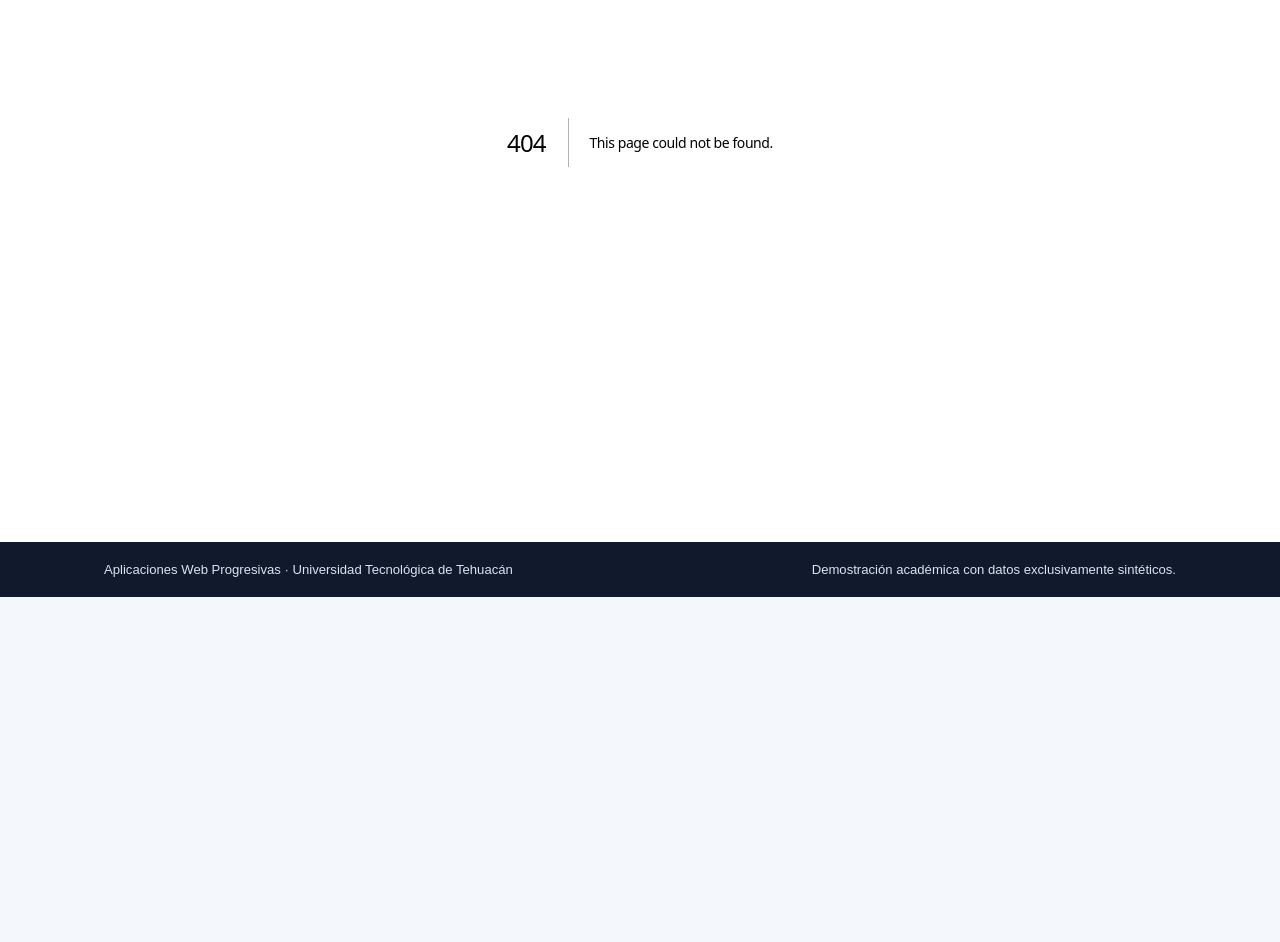
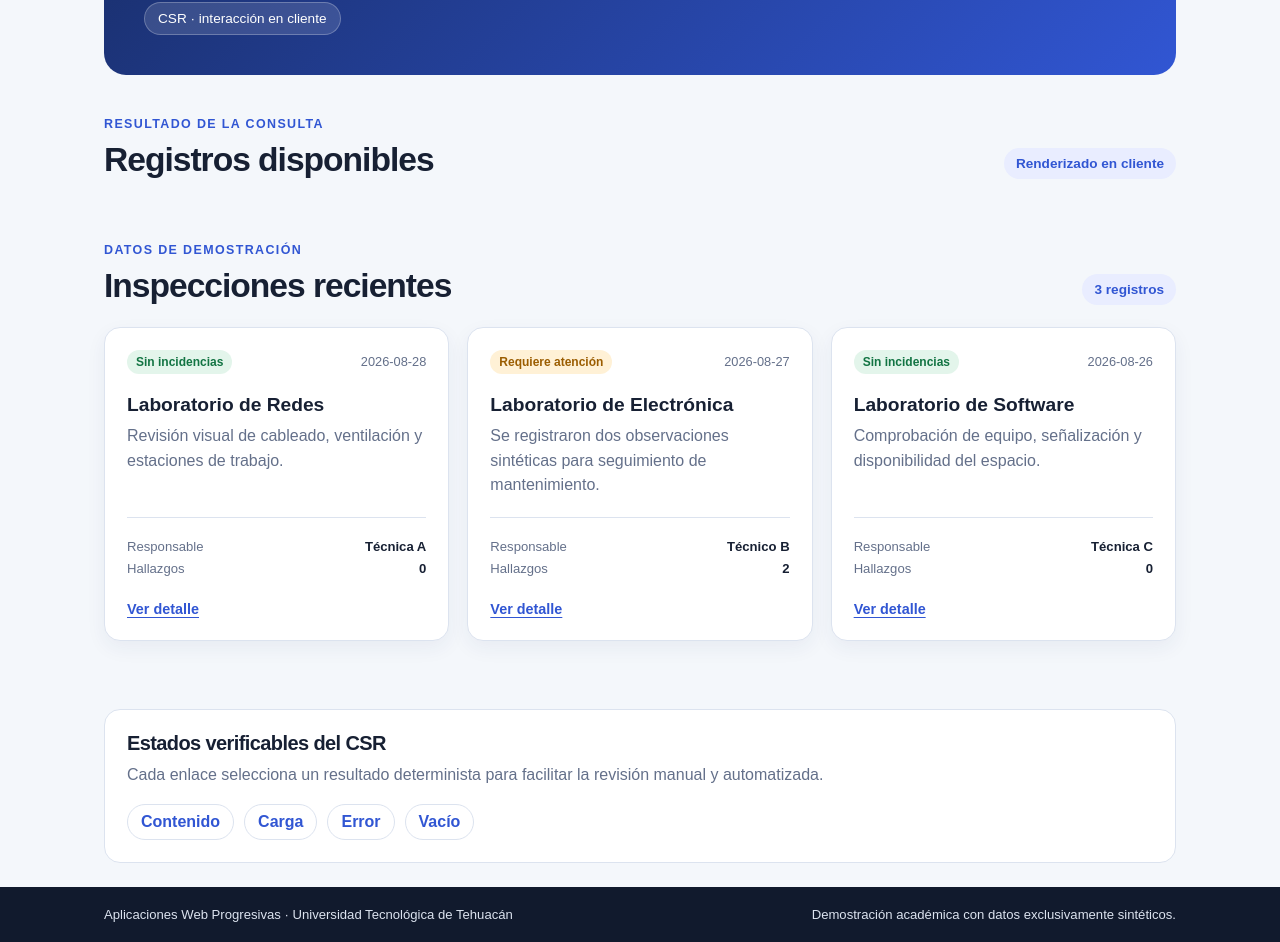
Before and after one commit to imnotfrank-x/pwa-inspecciones-, a Next.js app: page /inspecciones in a window 1280 px wide. Before the commit this address had no page. Shown: the part 329-1271 px from the top of the page. Before the commit the page ends 926 px from the top, so only its background shows below. Built offline with nearby package versions, Linux system fonts and the light colour scheme.

Commit message:
feat: agregar listado csr de inspecciones

```diff
--- a/package.json
+++ b/package.json
@@ -10,7 +10,7 @@
     "dev": "next dev",
     "build": "next build",
     "start": "next start",
-    "test": "node tests/starter.spec.mjs && node tests/manifest.spec.ts && node tests/inspection-states.spec.ts && node tests/app-shell.spec.ts && node tests/service-worker.spec.ts && node tests/offline.spec.ts",
+    "test": "node tests/starter.spec.mjs && node tests/manifest.spec.ts && node tests/inspection-states.spec.ts && node tests/app-shell.spec.ts && node tests/service-worker.spec.ts && node tests/offline.spec.ts && node tests/rendering.spec.ts",
     "verify": "node scripts/verify.mjs"
   },
   "dependencies": {
--- a/src/app/globals.css
+++ b/src/app/globals.css
@@ -189,6 +189,25 @@ dl { border-top: 1px solid var(--line); margin: 18px 0 0; padding-top: 14px; }
 dl div { display: flex; justify-content: space-between; gap: 12px; margin: 7px 0; }
 dt { color: var(--muted); font-size: .82rem; }
 dd { font-size: .82rem; font-weight: 700; margin: 0; text-align: right; }
+
+.card-action {
+  color: var(--accent);
+  display: inline-flex;
+  font-size: 0.9rem;
+  font-weight: 700;
+  margin-top: 18px;
+  text-underline-offset: 3px;
+}
+
+.card-action:hover {
+  color: #2445b5;
+}
+
+.card-action:focus-visible {
+  border-radius: 4px;
+  outline: 3px solid var(--accent);
+  outline-offset: 3px;
+}
 
 .state-panel {
   background: var(--surface);
--- /dev/null
+++ b/src/app/inspecciones/page.tsx
@@ -0,0 +1,162 @@
+"use client";
+
+import { useEffect, useState } from "react";
+import { InspectionList } from "../../components/inspection-list";
+import { LoadingState } from "../../components/loading-state";
+import {
+  inspections as syntheticInspections,
+  type Inspection
+} from "../../lib/data/inspections";
+
+type RequestedState = "ready" | "loading" | "error" | "empty";
+type ClientState = RequestedState;
+
+const SYNTHETIC_DELAY_MS = 350;
+
+function readRequestedState(): RequestedState {
+  const requestedState = new URLSearchParams(window.location.search).get(
+    "estado"
+  );
+
+  switch (requestedState) {
+    case "carga":
+      return "loading";
+    case "error":
+      return "error";
+    case "vacio":
+      return "empty";
+    default:
+      return "ready";
+  }
+}
+
+export default function InspectionsPage() {
+  const [requestedState, setRequestedState] =
+    useState<RequestedState | null>(null);
+  const [clientState, setClientState] = useState<ClientState>("loading");
+  const [records, setRecords] = useState<Inspection[]>([]);
+  const [attempt, setAttempt] = useState(0);
+
+  useEffect(() => {
+    setRequestedState(readRequestedState());
+  }, []);
+
+  useEffect(() => {
+    if (requestedState === null) {
+      return;
+    }
+
+    setClientState("loading");
+    setRecords([]);
+
+    if (requestedState === "loading") {
+      return;
+    }
+
+    const timeoutId = window.setTimeout(() => {
+      if (requestedState === "error") {
+        setClientState("error");
+        return;
+      }
+
+      if (requestedState === "empty") {
+        setClientState("empty");
+        return;
+      }
+
+      setRecords(syntheticInspections);
+      setClientState("ready");
+    }, SYNTHETIC_DELAY_MS);
+
+    return () => window.clearTimeout(timeoutId);
+  }, [attempt, requestedState]);
+
+  function retryLoading() {
+    window.history.replaceState(null, "", "/inspecciones");
+    setRequestedState("ready");
+    setAttempt((currentAttempt) => currentAttempt + 1);
+  }
+
+  return (
+    <div className="page-shell">
+      <section aria-labelledby="inspections-page-title" className="hero">
+        <p className="eyebrow">Semana 4 · Renderizado CSR</p>
+        <h1 id="inspections-page-title">Listado de inspecciones</h1>
+        <p className="lead">
+          Esta ruta carga en el navegador registros exclusivamente sintéticos
+          y permite comprobar sus estados sin depender de servicios externos.
+        </p>
+        <span className="status">CSR · interacción en cliente</span>
+      </section>
+
+      <section
+        aria-labelledby="csr-result-heading"
+        className="content-section"
+        id="csr-result"
+      >
+        <div className="section-heading">
+          <div>
+            <p className="eyebrow">Resultado de la consulta</p>
+            <h2 id="csr-result-heading">Registros disponibles</h2>
+          </div>
+          <span className="count">Renderizado en cliente</span>
+        </div>
+
+        {clientState === "loading" ? (
+          <LoadingState
+            description="La consulta sintética se ejecuta después de hidratar la ruta en el navegador."
+            title="Cargando el listado CSR"
+          />
+        ) : null}
+
+        {clientState === "error" ? (
+          <div className="state-panel state-panel-error" role="alert">
+            <p className="state-kicker">Fallo sintético verificable</p>
+            <h2>No fue posible cargar las inspecciones</h2>
+            <p>
+              El error fue solicitado mediante la URL de demostración. No se
+              modificó ningún registro.
+            </p>
+            <button
+              className="state-action"
+              onClick={retryLoading}
+              type="button"
+            >
+              Volver a intentar
+            </button>
+          </div>
+        ) : null}
+
+        {clientState === "empty" ? (
+          <InspectionList
+            inspections={[]}
+            state="empty"
+            stateActionHref="/inspecciones"
+          />
+        ) : null}
+
+        {clientState === "ready" ? (
+          <InspectionList inspections={records} state="ready" />
+        ) : null}
+      </section>
+
+      <aside
+        aria-labelledby="csr-verification-heading"
+        className="state-verification"
+        id="csr-state-verification"
+      >
+        <h2 id="csr-verification-heading">Estados verificables del CSR</h2>
+        <p>
+          Cada enlace selecciona un resultado determinista para facilitar la
+          revisión manual y automatizada.
+        </p>
+        <nav aria-label="Estados del listado CSR">
+          <a href="/inspecciones">Contenido</a>
+          <a href="/inspecciones?estado=carga">Carga</a>
+          <a href="/inspecciones?estado=error">Error</a>
+          <a href="/inspecciones?estado=vacio">Vacío</a>
+        </nav>
+      </aside>
+    </div>
+  );
+}
--- a/src/components/app-shell.tsx
+++ b/src/components/app-shell.tsx
@@ -32,8 +32,8 @@ export function AppShell({ children }: AppShellProps) {
             className="primary-navigation"
           >
             <a href="/">Inicio</a>
-            <a href="/#inspecciones">Inspecciones</a>
-            <a href="/#state-verification">Estados</a>
+            <a href="/inspecciones">Inspecciones</a>
+            <a href="/inspecciones#csr-state-verification">Estados</a>
           </nav>
         </div>
       </header>
--- a/src/components/inspection-list.tsx
+++ b/src/components/inspection-list.tsx
@@ -9,11 +9,13 @@ export type InspectionViewState =
 type InspectionListProps = {
   inspections: Inspection[];
   state?: InspectionViewState;
+  stateActionHref?: string;
 };
 
 export function InspectionList({
   inspections,
-  state = "ready"
+  state = "ready",
+  stateActionHref = "/"
 }: InspectionListProps) {
   const countLabel =
     state === "ready"
@@ -63,7 +65,7 @@ export function InspectionList({
             La información no pudo mostrarse. Los registros existentes no
             fueron modificados.
           </p>
-          <a className="state-action" href="/">
+          <a className="state-action" href={stateActionHref}>
             Volver a intentar
           </a>
         </div>
@@ -81,7 +83,7 @@ export function InspectionList({
           <p>
             Cuando exista una inspección sintética aparecerá en esta sección.
           </p>
-          <a className="state-action" href="/">
+          <a className="state-action" href={stateActionHref}>
             Consultar nuevamente
           </a>
         </div>
@@ -111,6 +113,13 @@ export function InspectionList({
                   <dd>{inspection.findings}</dd>
                 </div>
               </dl>
+
+              <a
+                className="card-action"
+                href={`/inspecciones/${inspection.id}`}
+              >
+                Ver detalle
+              </a>
             </article>
           ))}
         </div>
--- /dev/null
+++ b/src/components/loading-state.tsx
@@ -0,0 +1,28 @@
+type LoadingStateProps = Readonly<{
+  title?: string;
+  description?: string;
+}>;
+
+export function LoadingState({
+  title = "Cargando inspecciones",
+  description = "Consultando los registros sintéticos disponibles."
+}: LoadingStateProps) {
+  return (
+    <section
+      aria-busy="true"
+      aria-live="polite"
+      className="state-panel state-panel-loading"
+      role="status"
+    >
+      <p className="state-kicker">Carga en curso</p>
+      <h2>{title}</h2>
+      <p>{description}</p>
+
+      <div aria-hidden="true" className="loading-placeholder">
+        <span />
+        <span />
+        <span />
+      </div>
+    </section>
+  );
+}
```
Also changed, not shown: 1 other file (tests, documents, lock files or other folders).
